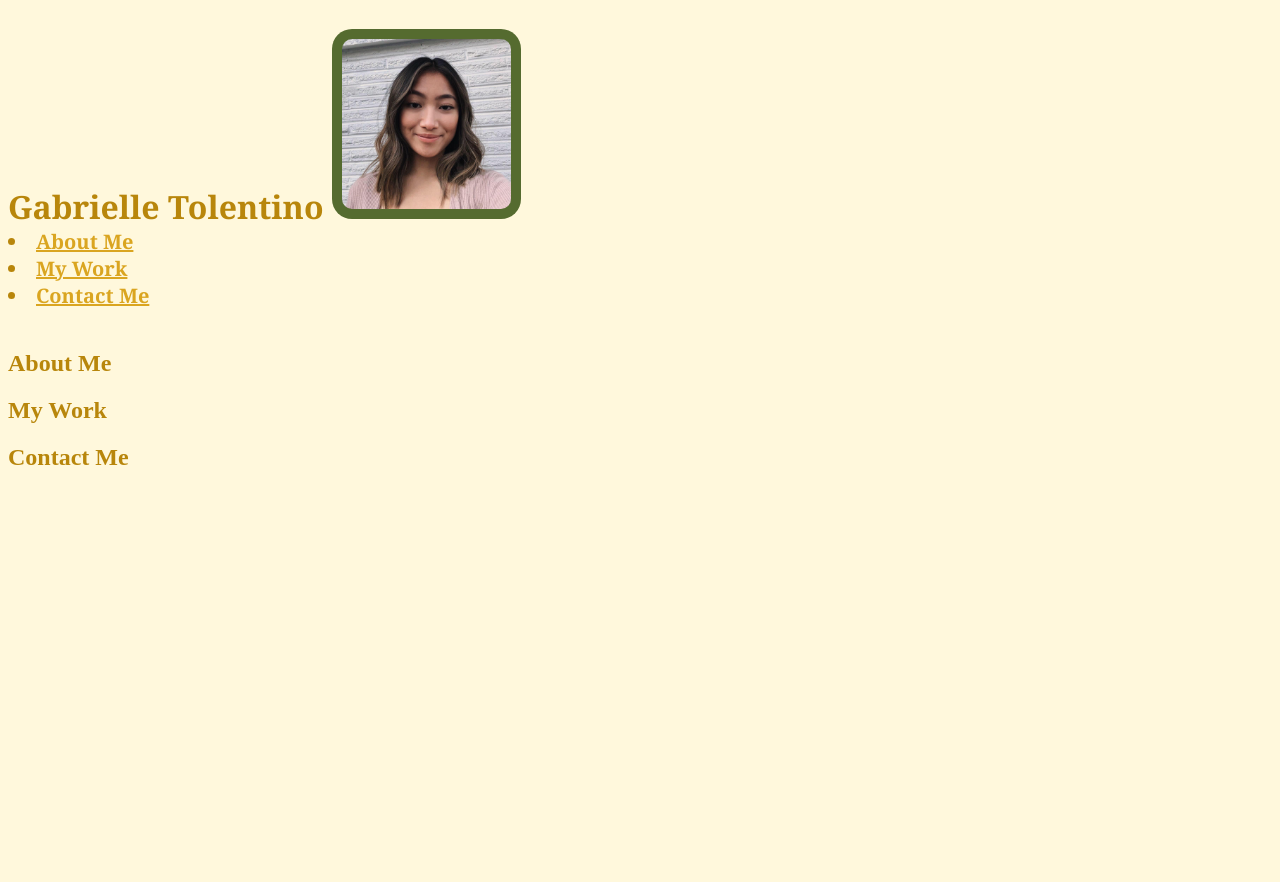
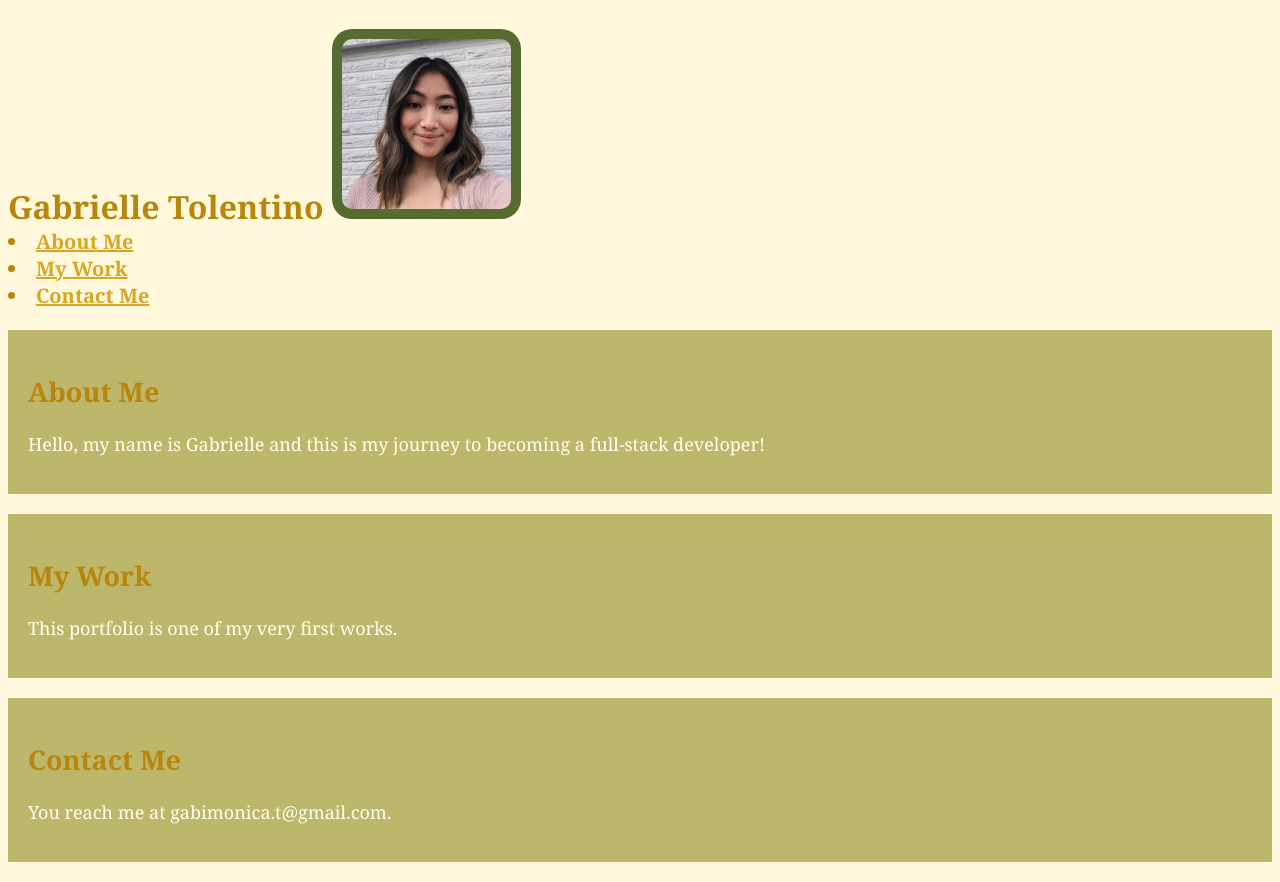
Before and after one commit to gabimtolentino/Tolentino-Portfolio, a plain HTML site: page index.html in a window 1280 px wide. Before the commit the page ends 800 px from the top, so only its background shows below. Drawn offline with Linux system fonts and the light colour scheme.

Commit message:
changed p in html to ivory in css

```diff
--- a/index.html
+++ b/index.html
@@ -26,12 +26,21 @@
     <main>
         <section class="about-me" id="about-me">
             <h2>About Me</h2>
+            <p class="aboutp">
+                Hello, my name is Gabrielle and this is my journey to becoming a full-stack developer!
+            </p>
         </section>
         <section class="my-work" id="my-work">
             <h2>My Work</h2>
+            <p class="workp">
+                This portfolio is one of my very first works.
+            </p>
         </section>
         <section class="contact-me" id="contact-me">
             <h2>Contact Me</h2>
+            <p class="contactp">
+                You reach me at gabimonica.t@gmail.com.
+            </p>
         </section>
     </main>
 </body>
--- a/style.css
+++ b/style.css
@@ -35,13 +35,40 @@ a {
 }
 
 .about-me {
+    padding: 20px;
+    background-color:darkkhaki;
+    margin-bottom: 20px;
+    font-family: Georgia, 'Times New Roman', Times, serif;
+    font-size: 18px;
     color:darkgoldenrod
 }
 
 .my-work {
+    padding: 20px;
+    background-color: darkkhaki;
+    margin-bottom: 20px;
+    font-family: Georgia, 'Times New Roman', Times, serif;
+    font-size: 18px;
     color:darkgoldenrod
 }
 
 .contact-me {
+    padding: 20px;
+    background-color: darkkhaki;
+    margin-bottom: 20px;
+    font-family: Georgia, 'Times New Roman', Times, serif;
+    font-size: 18px;
     color:darkgoldenrod
 }
+
+.aboutp {
+    color:ivory
+}
+
+.workp {
+    color:ivory
+}
+
+.contactp {
+    color:ivory
+}
```
